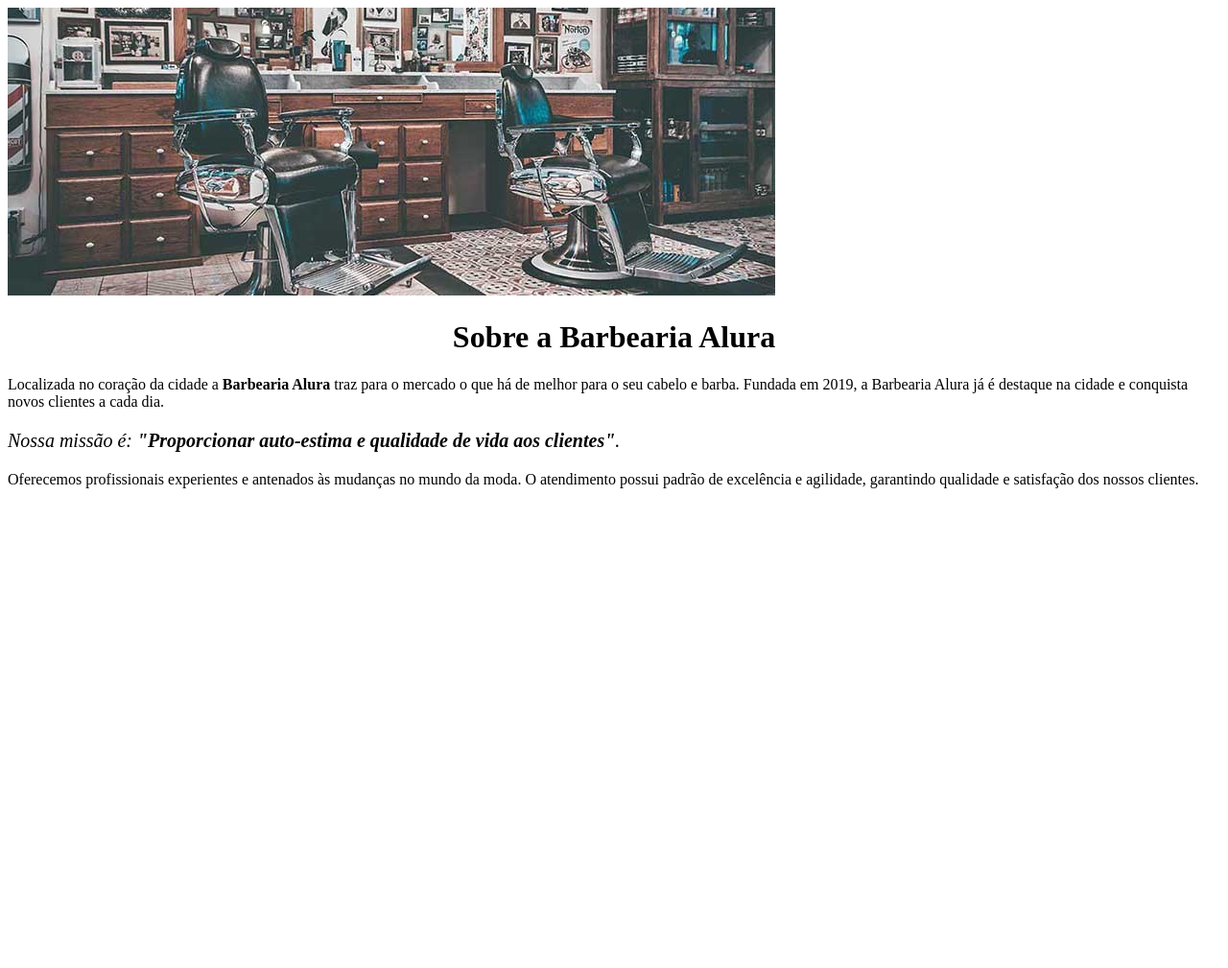
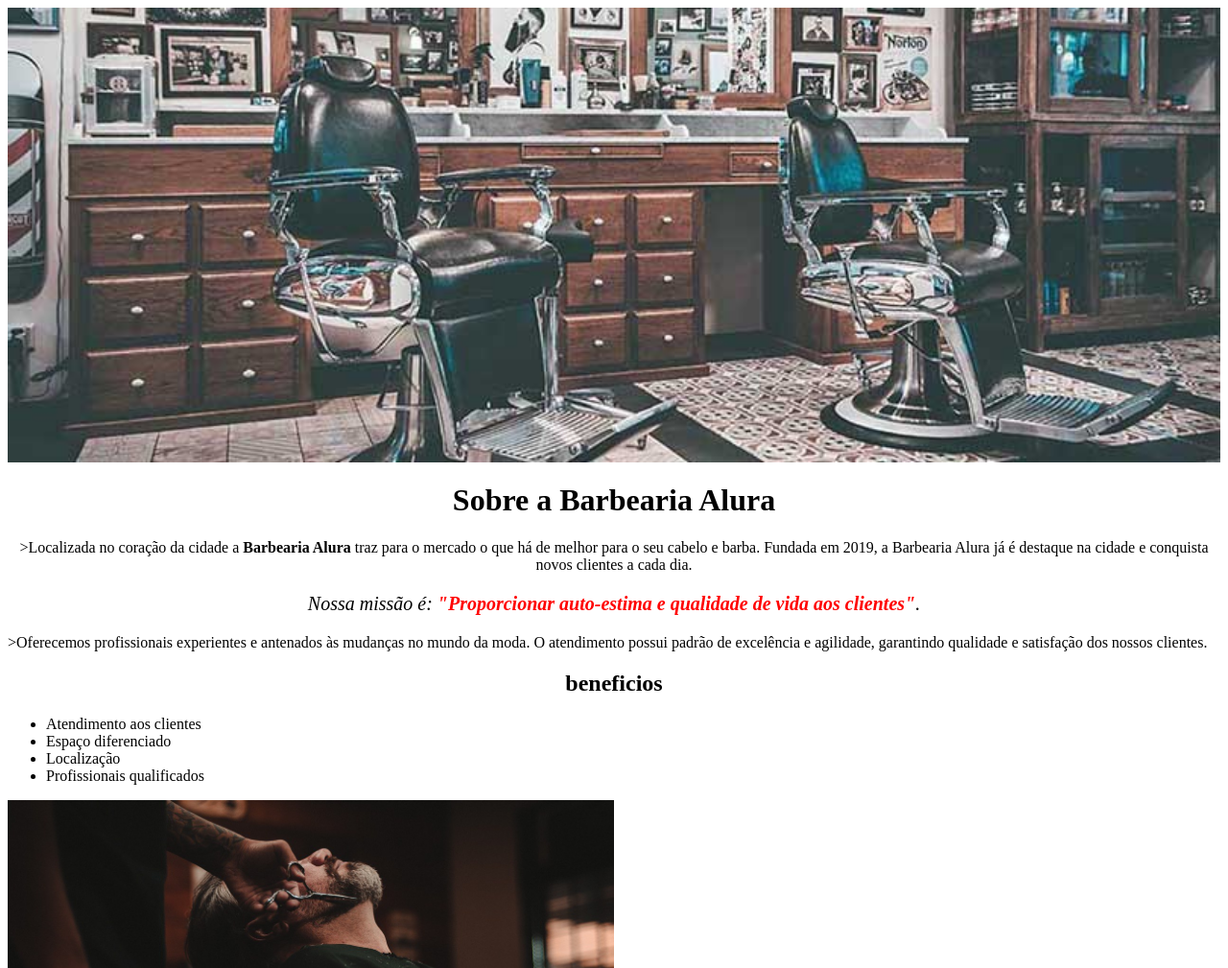
Before and after one commit to nathaligiehl/html-css, a plain HTML site: page index.html in a window 1280 px wide. Shown: the top 1009 px of the page at 96% size. Before the commit the page ends 800 px from the top, so only its background shows below. Drawn offline with Linux system fonts and the light colour scheme.

Commit message:
Add files via upload

```diff
--- a/index.html
+++ b/index.html
@@ -1,3 +1,4 @@
+<head>
     <!DOCTYPE html>
 <html lang="pt-br">
 <head>
@@ -7,16 +8,32 @@
 </head>
 
 <body>
-
-        <img src='banner.jpg'>
+    <img  id="banner" src="banner.jpg">
+        <div classe="principal">
            <h1 style="text-align: center">Sobre a Barbearia Alura</h1>
 
-        <p>Localizada no coração da cidade a <strong>Barbearia Alura</strong> traz para o mercado o que há de melhor para o seu cabelo e barba.
+           <p style="text-align: center">>Localizada no coração da cidade a <strong>Barbearia Alura</strong> traz para o mercado o que há de melhor para o seu cabelo e barba.
          Fundada em 2019, a Barbearia Alura já é destaque na cidade e conquista novos clientes a cada dia.</p>
 
-        <p style="font-size: 20px"><em>Nossa missão é: <strong>"Proporcionar auto-estima e qualidade de vida aos clientes"</strong>.</em></p>
+           <p style="font-size: 20px; text-align: center;"><em>Nossa missão é: <strong>"Proporcionar auto-estima e qualidade de vida aos clientes"</strong>.</em></p>
 
-        <p>Oferecemos profissionais experientes e antenados às mudanças no mundo da moda.
+           <p style="text-align: center"></p>>Oferecemos profissionais experientes e antenados às mudanças no mundo da moda.
             O atendimento possui padrão de excelência e agilidade, garantindo qualidade e satisfação dos nossos clientes.</p>
+        </div>
+
+        <div classe="beneficios">
+            <h2>beneficios</h2>
+
+          <ul>
+            <li classe="itens"> Atendimento aos clientes</li>
+            <li classe="itens">Espaço diferenciado</li>
+            <li classe="itens">Localização</li>
+            <li classe="itens">Profissionais qualificados</li>
+
+          </ul>
+
+          <img src="beneficios.jpg" class="imagembeneficios">
+        </div>
+
     </body>
 </html>
--- a/style.css
+++ b/style.css
@@ -0,0 +1,43 @@
+body {
+
+}
+
+#banner {
+    width: 100%;
+}
+
+.principal {
+    background: #CCCCCC
+}
+
+h1 {
+    text-align: center
+}
+
+p {
+    text-align: center;
+}
+
+#missao {
+    font-size: 20px
+}
+
+em strong {
+    color: #FF0000;
+}]
+
+.itens {
+    font-style: italic;
+}
+
+.beneficios {
+    background: #FFFFFF;
+}
+
+h2 {
+    text-align: center;
+}
+
+.imagembeneficios {
+    width: 50%;
+}
```
Also changed, not shown: beneficios.jpg (added). Lines whose indentation alone changed are shown as unchanged.
